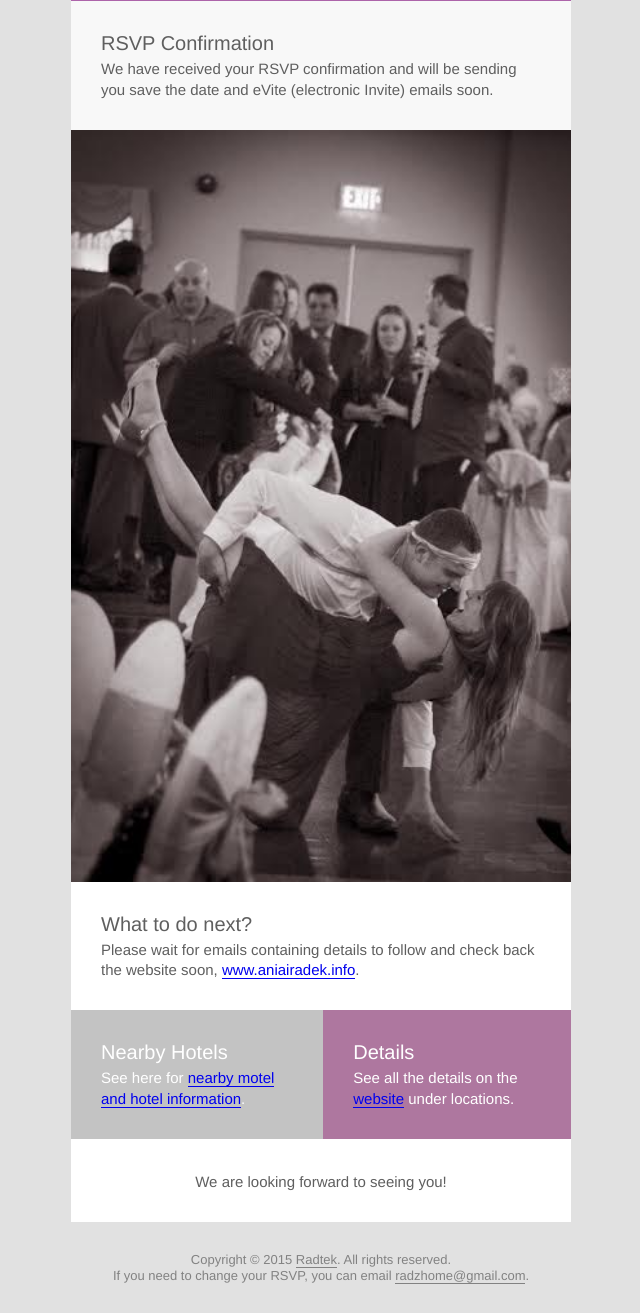
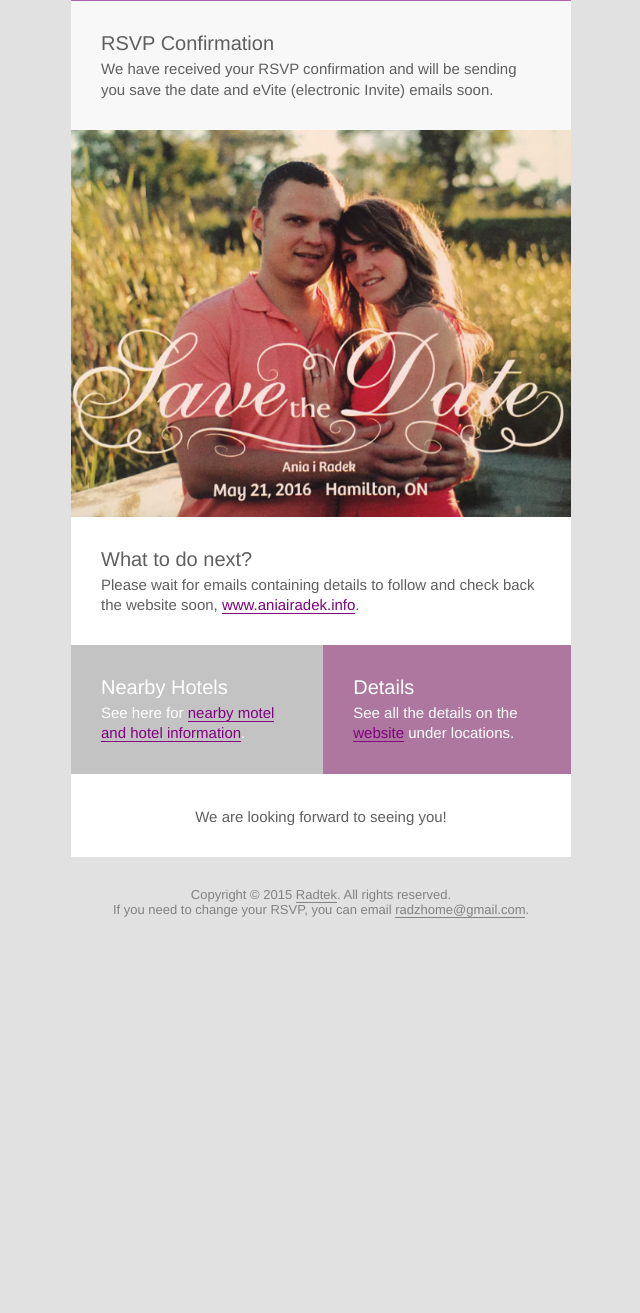
Before and after one commit to radlws/aniairadek.info, a Flask app: template rsvp_api/templates/rsvp_email.html in a window 1280 px wide. Shown: the part 236-1549 px from the top of the page, without its empty margins (319-959 px from the left). After the commit the page ends 1154 px from the top, so only its background shows below. Run offline with Flask 2, Linux system fonts and the light colour scheme; the template is opened without the code that fills it, so the values that code supplies are empty; parts of the project's set-up code (start-up, migrations or seed data) failed here and were passed over.

Commit message:
fix email image

```diff
--- a/rsvp_api/templates/rsvp_email.html
+++ b/rsvp_api/templates/rsvp_email.html
@@ -46,7 +46,23 @@
         a {
             text-decoration: none !important;
             border-bottom: 1px solid;
+            color: purple
         }
+        /*a:link {*/
+            /*text-decoration: none;*/
+        /*}*/
+
+        /*a:visited {*/
+            /*text-decoration: none;*/
+        /*}*/
+
+        /*a:hover {*/
+            /*text-decoration: underline;*/
+        /*}*/
+
+        /*a:active {*/
+            /*text-decoration: underline;*/
+        /*}*/
 
         h1, h2, h3, h4, h5, h6 {
             color: #5F5F5F;
@@ -763,7 +779,7 @@
                                                     <table border="0" cellpadding="0" cellspacing="0" width="100%">
                                                         <tr>
                                                             <td valign="top" class="imageContent">
-                                                                <img src="http://www.aniairadek.info/img/rsvp_email/ania_up.jpg"
+                                                                <img src="http://www.aniairadek.info/img/rsvp_email/save_date.jpg"
                                                                      width="500" class="flexibleImage"
                                                                      style="max-width:500px;width:100%;display:block;"
                                                                      alt="Text" title="Text"/>
```
